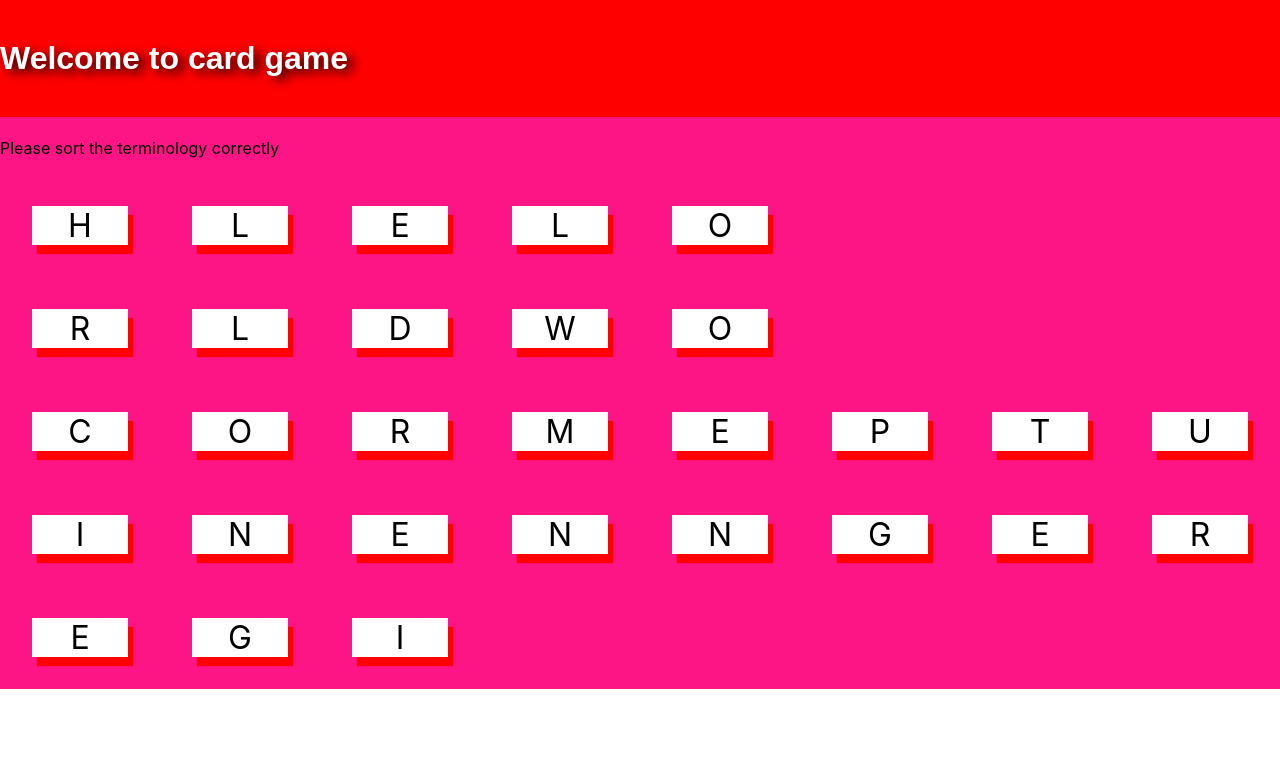
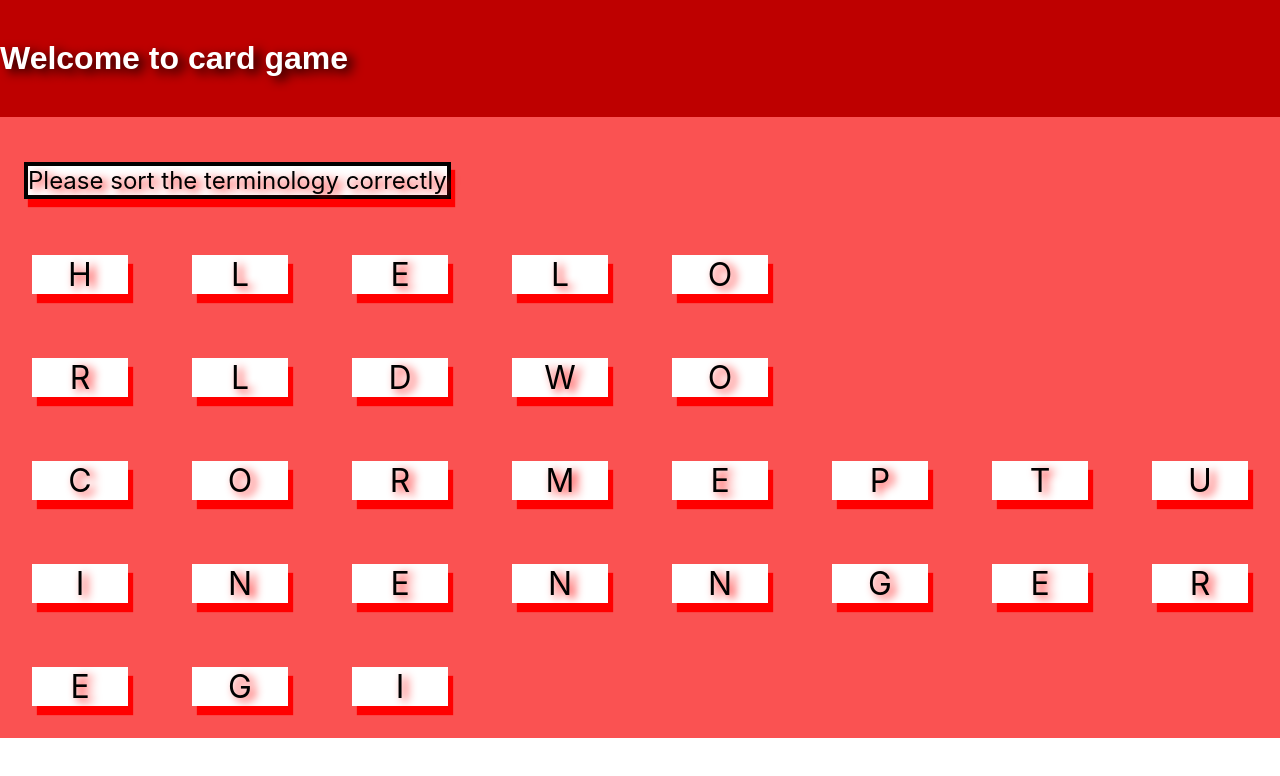
Before and after one commit to Walid6310110661/lab-3SA03-6310110661, a React (Create React App) app: page / in a window 1280 px wide. Shown: the top 776 px of the page. Built offline with nearby package versions, Linux system fonts and the light colour scheme.

Commit message:
part 7.8

```diff
--- a/src/App.css
+++ b/src/App.css
@@ -7,21 +7,35 @@
   background-color: white;
   margin: 1em;
   user-select: none;
+  text-shadow: 5px 3px 10px red;
  }
 
  .activeCard {
   color: red;
   background: rgb(0, 0, 0);
+  text-shadow: 5px 3px 10px red;
  }
  .header {
   color: white;
+
   text-shadow: 6px 4px 11px black;
-  background-color: red;
+  background-color: rgb(190, 0, 0);
   padding-top: 40px;
   padding-bottom: 40px;
   margin-top: auto;
   font-family: Arial, Helvetica, sans-serif;
  }
  .blackground {
-  background-color: rgb(253, 21, 133);
+  background-color: rgb(250, 82, 82);
  }
+ .command {
+  text-align: center;
+  color: black;
+  border: solid 4px ;
+  font-size: 1.5em;
+  text-shadow: 5px 3px 10px red;
+  background-color: white;
+  box-shadow:  4px 8px 1px red;
+  display: inline-block;
+  margin: 1em;
+ }
--- a/src/App.js
+++ b/src/App.js
@@ -12,7 +12,7 @@ function App() {
   return (
     <div className='blackground'>
         <h1 className='header'>Welcome to card game</h1>
-        <p>Please sort the terminology correctly</p>
+        <p className='command'>Please sort the terminology correctly</p>
 
         <WordCard value={word1}/>
         <WordCard value={word2}/>
```
